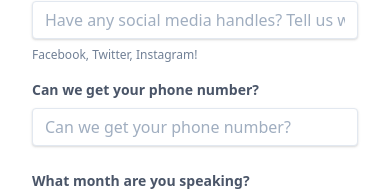
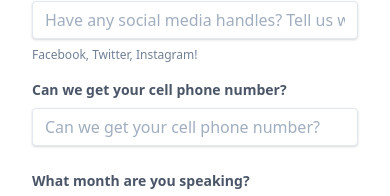
Before and after one commit to IHIutch/cm_forms, a Vue app: page / in a window 390 px wide. Shown: the part 589-785 px from the top of the page. Built offline with nearby package versions, Linux system fonts and the light colour scheme.

Commit message:
Change phone number to cell phone number

```diff
--- a/src/views/Home.vue
+++ b/src/views/Home.vue
@@ -84,8 +84,8 @@ export default {
         },
         phone: {
           id: "phone",
-          label: "Can we get your phone number?",
-          placeholder: "Can we get your phone number?",
+          label: "Can we get your cell phone number?",
+          placeholder: "Can we get your cell phone number?",
           helperText: "",
           value: ""
         },
```
